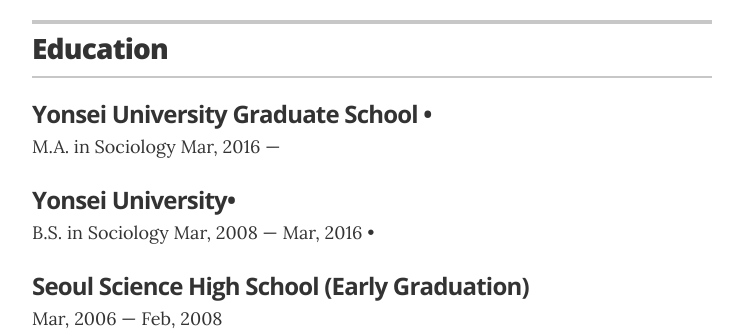
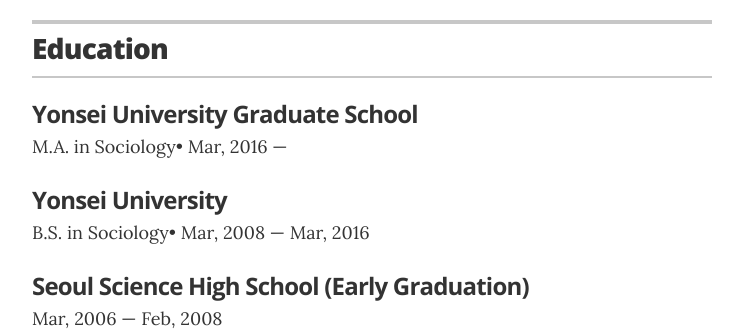
Before and after one commit to ChangdongOh/ChangdongOh.github.io, a Jekyll site: the page built from index.html, in a window 1280 px wide and 900 px high, scrolled down 350 px. Shown: the part 163-494 px from the top of the window, without its empty margins (268-1011 px from the left). Built offline with Jekyll 4.4.1, drawn with Linux system fonts in a browser that asks for light colours.

Commit message:
no message

```diff
--- a/_data/education.yml
+++ b/_data/education.yml
@@ -1,12 +1,12 @@
 # Degree
-- degree: M.A. in Sociology
-  uni: Yonsei University Graduate School &bull;
+- degree: M.A. in Sociology&bull;
+  uni: Yonsei University Graduate School
   year: Mar, 2016 &mdash;
   summary:
 
-- degree: B.S. in Sociology
-  uni: Yonsei University•
-  year: Mar, 2008 &mdash; Mar, 2016 &bull;
+- degree: B.S. in Sociology&bull;
+  uni: Yonsei University
+  year: Mar, 2008 &mdash; Mar, 2016
   summary:
 
 - degree:
```
